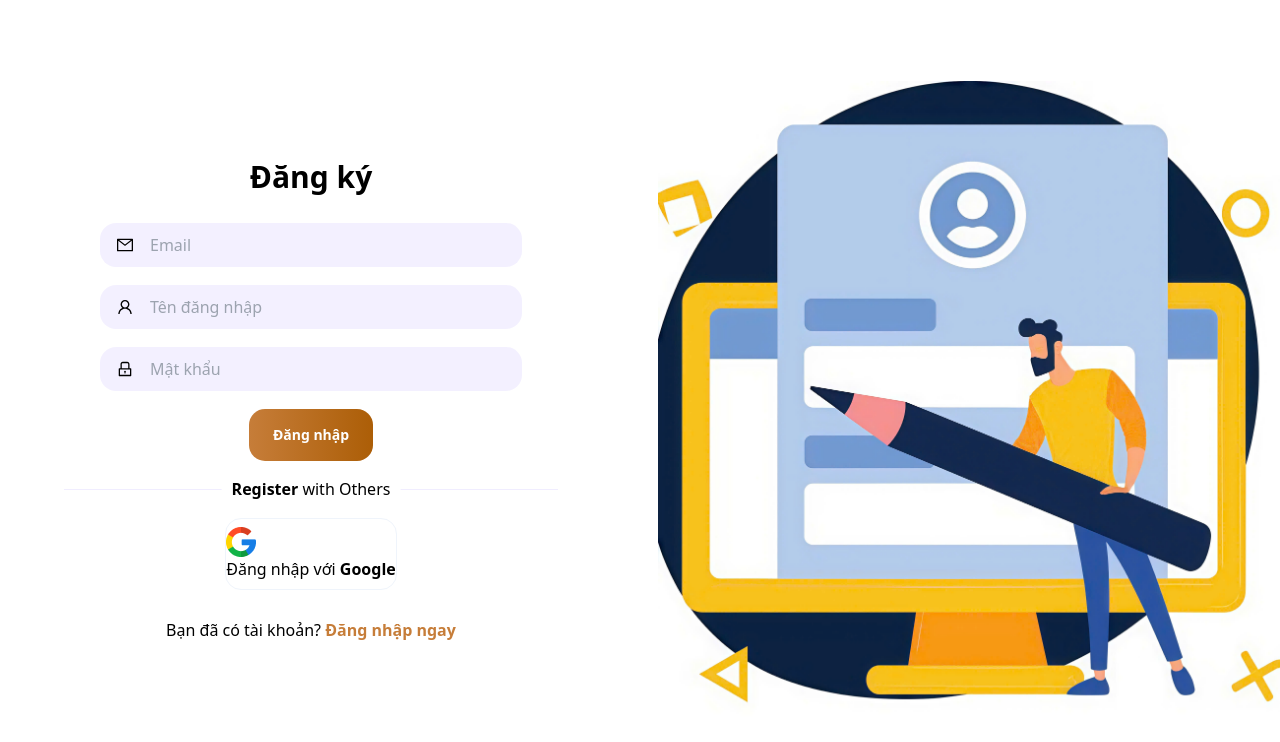
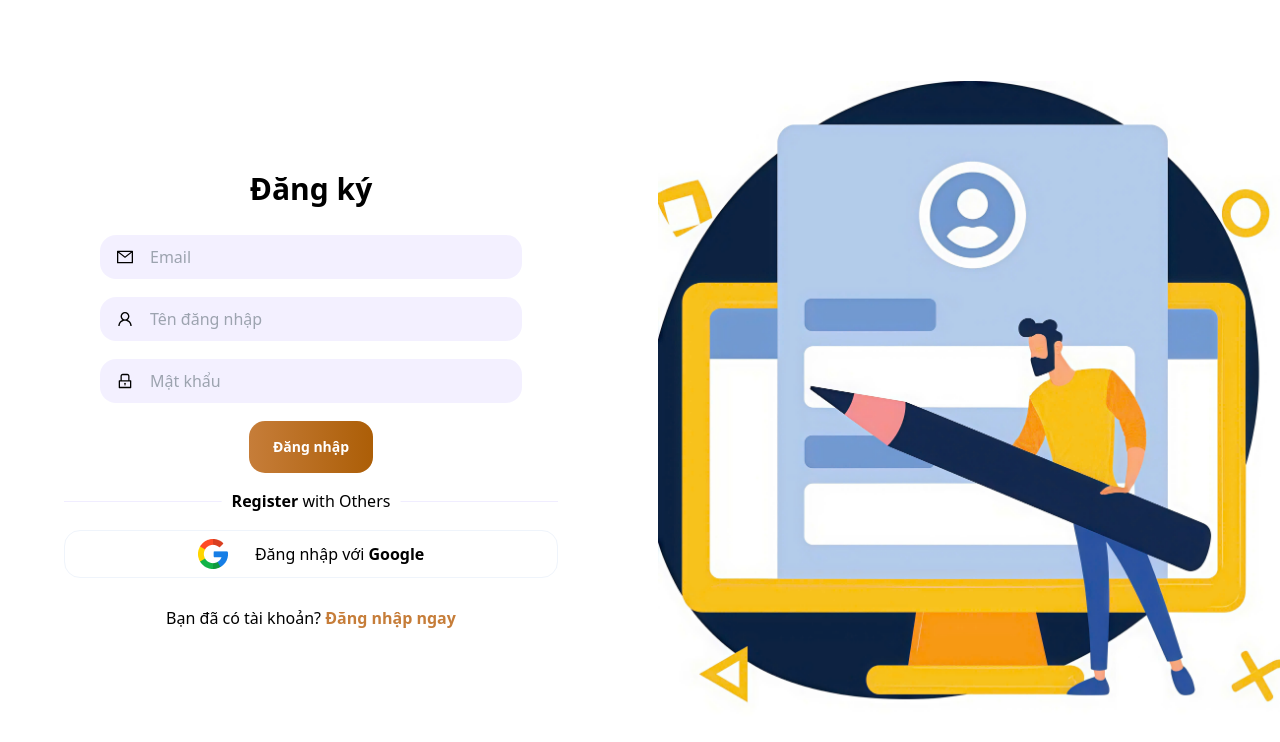
Before and after one commit to ume-academy/UmeAcademy-F, a React (Vite) app: page /register in a window 1280 px wide. Shown: the top 742 px of the page. Built offline with nearby package versions, Linux system fonts and the light colour scheme.

Commit message:
style[layout]: SRCUM-50 Điều chỉnh layout và cập nhật CSS trang đăng ký

```diff
--- a/src/pages/client/Register/register.module.scss
+++ b/src/pages/client/Register/register.module.scss
@@ -80,7 +80,7 @@
     }
   }
 
-  .loginOthers {
+  .RegisterOthers {
     width: 100%;
     padding: 0 4rem;
 
```
